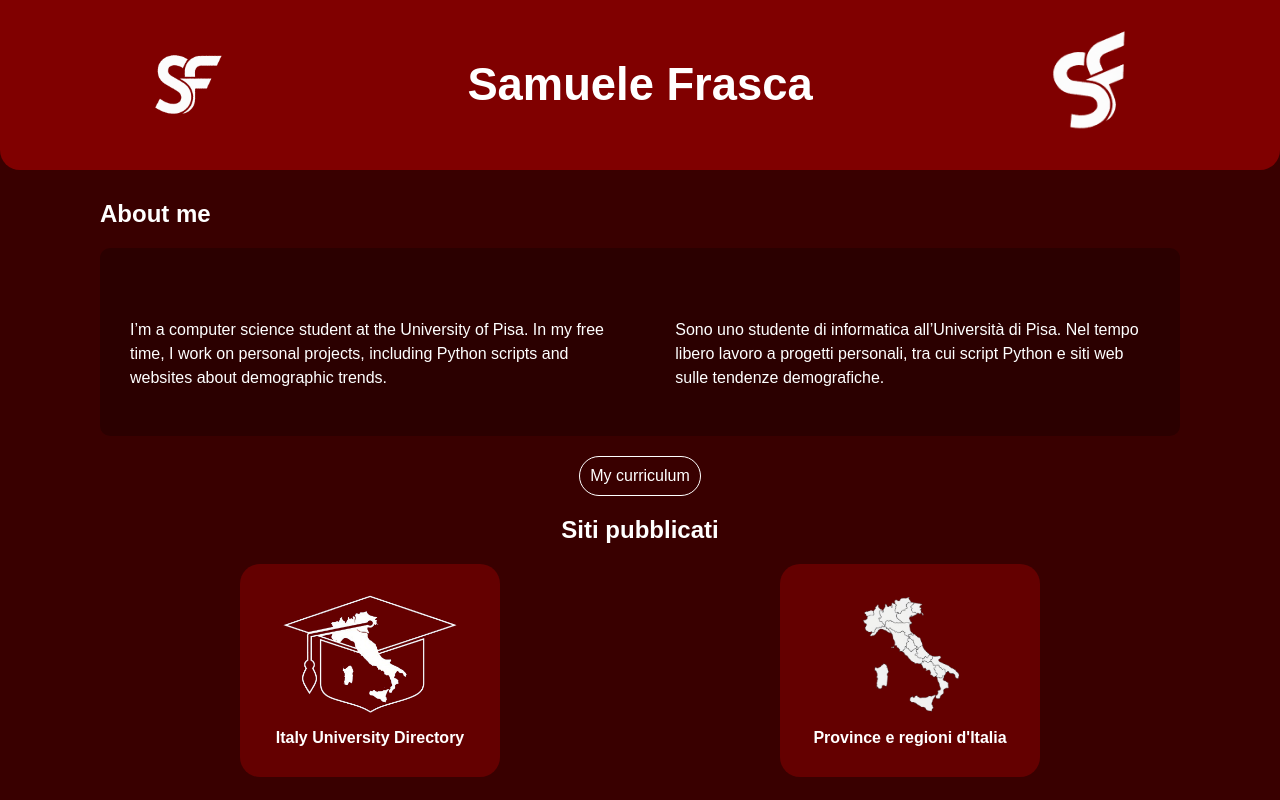
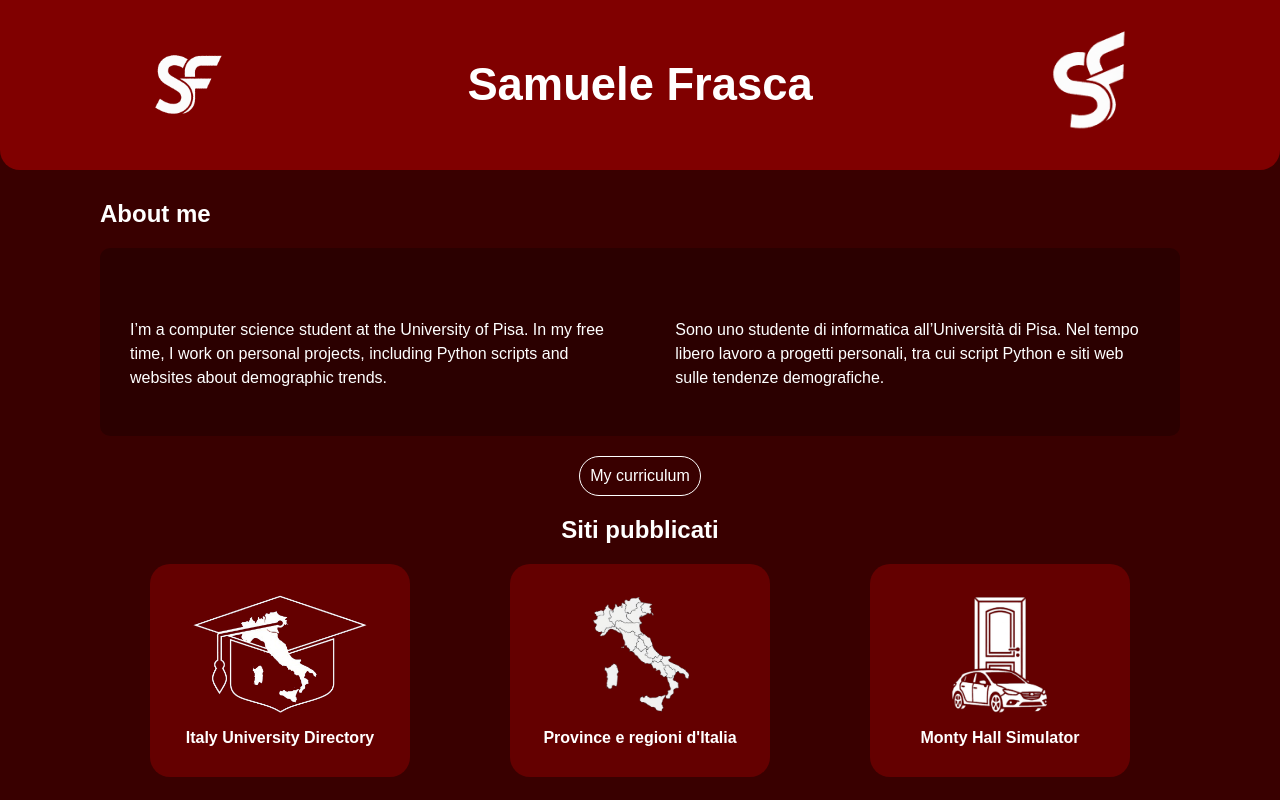
Before and after one commit to samuelefrasca/samuelefrasca.github.io, a plain HTML site: page index.html in a window 1280 px wide. Shown: the top 800 px of the page. Drawn offline with Linux system fonts and the light colour scheme; some icons are missing.

Commit message:
Add Webcard of Monty Hall Simulator website

```diff
--- a/assets/css/style.css
+++ b/assets/css/style.css
@@ -80,7 +80,7 @@ main {
     text-align: center;
 }
 
-.iudpi {
+.webcard {
     background-color: #640000;
     padding: 30px 20px;
     border-radius: 20px;
@@ -91,7 +91,7 @@ main {
     transition: all 0.3s ease;
 }
 
-.iudpi a {
+.webcard a {
     display: flex;
     flex-direction: column;
     align-items: center;
@@ -99,12 +99,12 @@ main {
     font-weight: bold;
 }
 
-.iudpi img {
+.webcard img {
     height: 120px;
     object-fit: contain;
 }
 
-.iudpi:hover {
+.webcard:hover {
     background-color: #7a0000;
     transform: translateY(-8px);
     box-shadow: 0 15px 25px rgba(0, 0, 0, 0.4);
--- a/index.html
+++ b/index.html
@@ -53,12 +53,15 @@
             <a class="curriculum" href="assets/pdf/SamueleFrascaCV.pdf">My curriculum</a>
             <h2 class="subtitle">Siti pubblicati</h2>
             <div class="pubblicazioni-web">
-                <div class="iudpi"><a href="https://samuelefrasca.github.io/Italy-University-Directory/"
+                <div class="webcard"><a href="https://samuelefrasca.github.io/Italy-University-Directory/"
                         target="_blank"><img src="assets/img/iud_logo.png" alt="iud_logo.png">Italy University
                         Directory</a>
                 </div>
-                <div class="iudpi"><a href="https://samuelefrasca.github.io/Province-Italia/" target="_blank"><img
-                            src="assets/img/pi_logo.png" alt="iud_logo.png">Province e regioni d'Italia</a>
+                <div class="webcard"><a href="https://samuelefrasca.github.io/Province-Italia/" target="_blank"><img
+                            src="assets/img/pi_logo.png" alt="pi_logo.png">Province e regioni d'Italia</a>
+                </div>
+                <div class="webcard"><a href="https://samuelefrasca.github.io/MontyHall-Simulator/" target="_blank"><img
+                            src="assets/img/mh_logo.png" alt="mh_logo.png">Monty Hall Simulator</a>
                 </div>
             </div>
         </div>
```
Also changed, not shown: assets/img/mh_logo.png (added).
